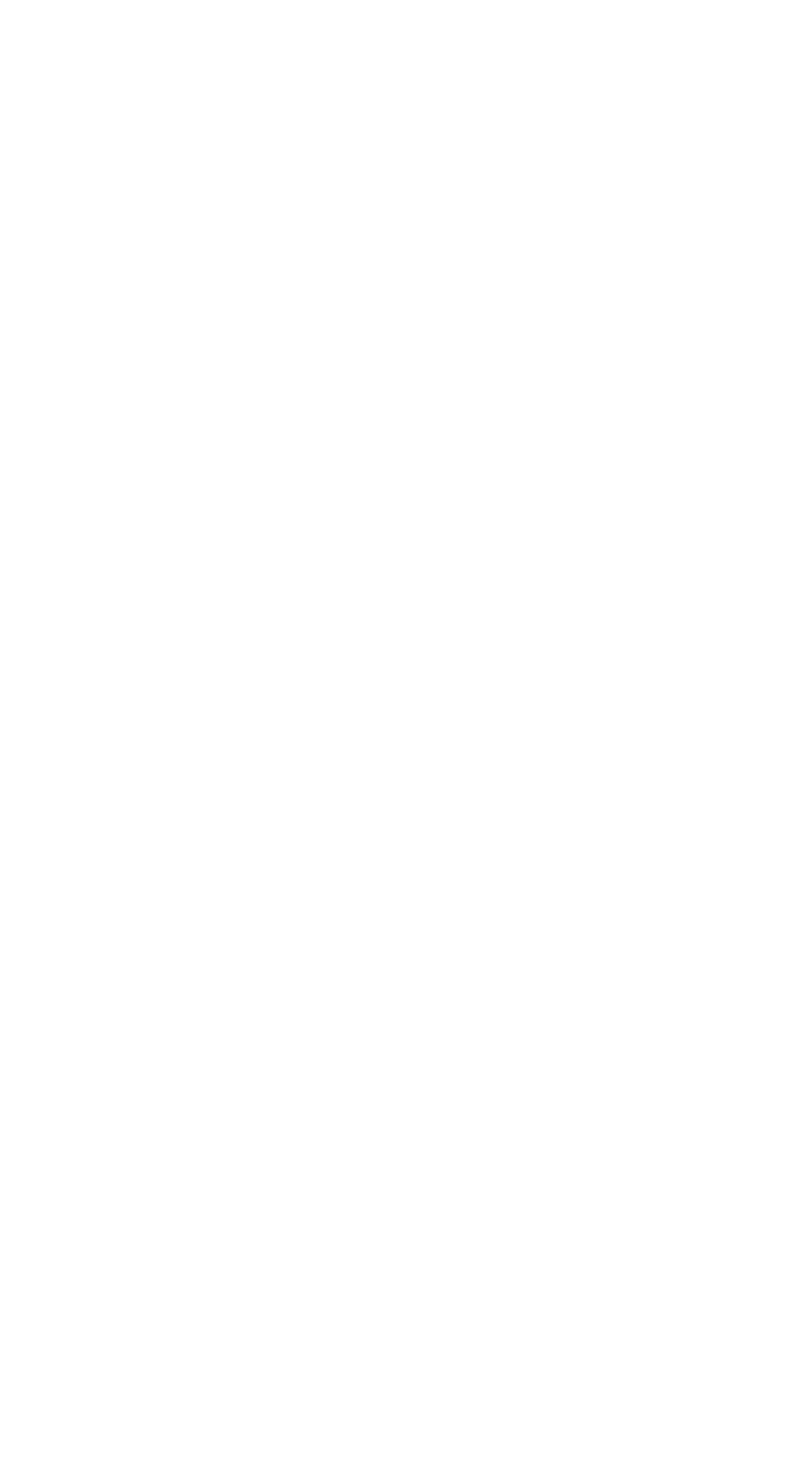
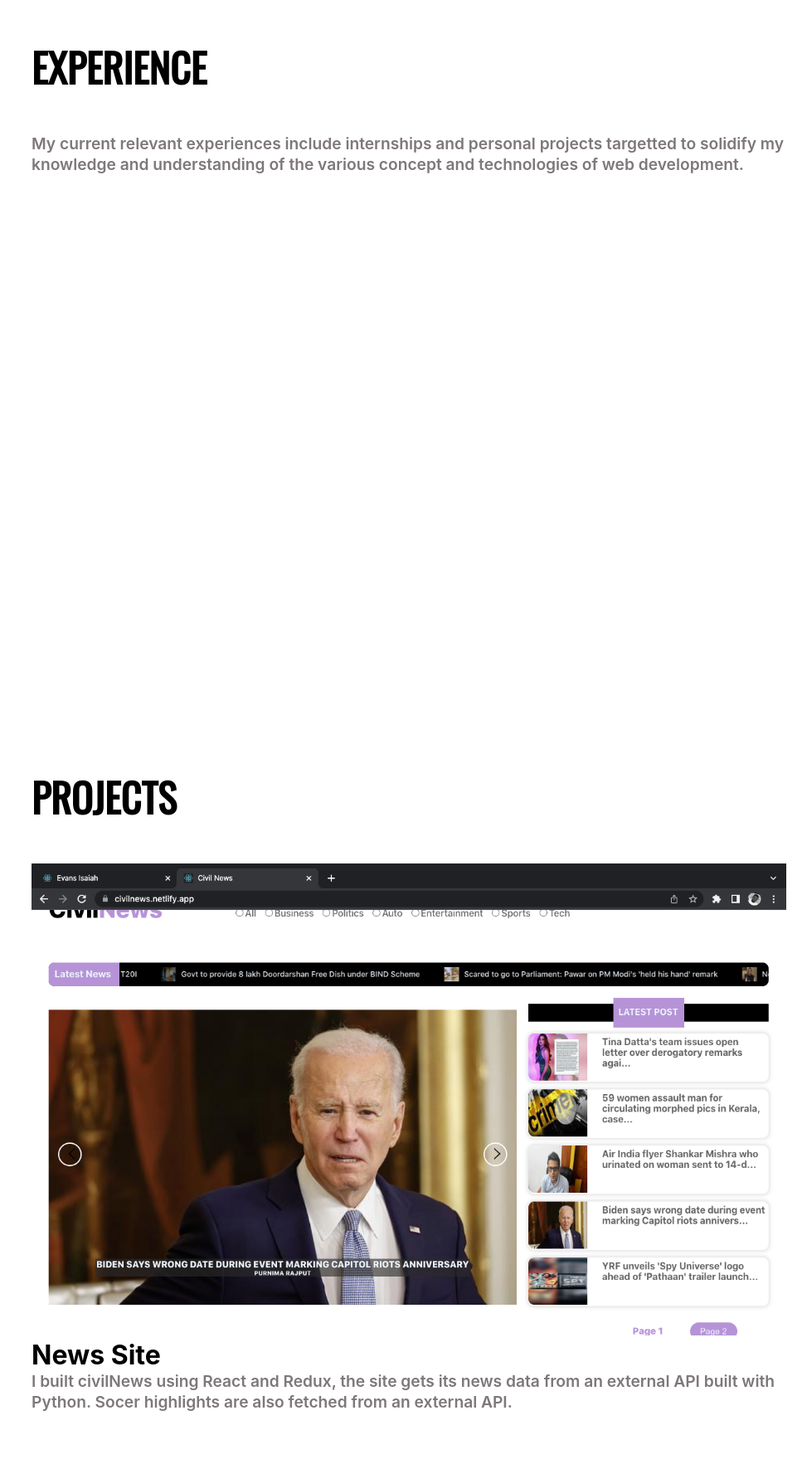
Before and after one commit to evansaizik/portfolio, a React (Create React App) app: page / in a window 1280 px wide. Shown: the part 2543-4308 px from the top of the page at 83% size, without its empty margins (307-1280 px from the left). Before the commit the page ends 2209 px from the top, so only its background shows below. Built offline with nearby package versions, Linux system fonts and the light colour scheme; a web font is replaced by a local one.

Commit message:
I added experience and project components

```diff
--- a/src/App.js
+++ b/src/App.js
@@ -4,11 +4,16 @@ import Header from "./components/Header/Header";
 import style from './App.module.css';
 import Education from "./components/Education/Education";
 import Skills from "./components/Skills/Skills";
+import Projects from "./components/Projects/Projects";
+import Experience from "./components/Experience/Experience";
 
 function App() {
   const aboutRef = useRef()
   const educationRef = useRef()
   const skillsRef = useRef()
+  const projectRef = useRef()
+  const experienceRef = useRef()
+
   const scrollToSection = id => {
     console.log(id);
     if (id === 'about') {
@@ -20,7 +25,14 @@ function App() {
     if (id === 'skills') {
       window.scrollTo({top: skillsRef.current.offsetTop, behavior: 'smooth',})
     }
+    if (id === 'projects') {
+      window.scrollTo({top: projectRef.current.offsetTop, behavior: 'smooth',})
+    }
+    if (id === 'experience') {
+      window.scrollTo({top: experienceRef.current.offsetTop, behavior: 'smooth',})
+    }
   };
+
   return (
     <>
       <Header onConfirm={scrollToSection} />
@@ -28,6 +40,8 @@ function App() {
         <About ref={aboutRef} />
         <Education ref={educationRef} />
         <Skills ref={skillsRef} />
+        <Experience ref={experienceRef} />
+        <Projects ref={projectRef} />
       </div>
     </>
   );
--- /dev/null
+++ b/src/components/Experience/Experience.js
@@ -0,0 +1,13 @@
+import { forwardRef } from 'react';
+import classes from './Experience.module.css';
+
+const Experience = forwardRef((props, ref) => {
+  return <section className={classes.container} ref={ref} >
+    <p className={classes.offset}>experience</p>
+    <h1 className={classes.title}>Experience</h1>
+    <p>My current relevant experiences include internships and personal projects targetted to solidify my knowledge and understanding of the various concept and technologies of web development.
+    </p>
+  </section>
+});
+
+export default Experience;
--- /dev/null
+++ b/src/components/Experience/Experience.module.css
@@ -0,0 +1,19 @@
+.container {
+  margin-top: 80px;
+  padding: 0 25px;
+  height: 100vh;
+}
+
+.offset {
+  margin: 50px 0;
+  visibility: hidden;
+}
+
+.title {
+  text-transform: uppercase;
+  font-family: 'Oswald';
+  font-size: 3rem;
+  font-weight: 600;
+  line-height: 100px;
+  margin-bottom: 30px;
+}
--- /dev/null
+++ b/src/components/Projects/Projects.js
@@ -0,0 +1,33 @@
+import { forwardRef } from 'react';
+import classes from './Projects.module.css';
+import news from '../Assets/news.png';
+import meta from '../Assets/metabnb.png';
+
+const Projects = forwardRef((props, ref) => {
+  return <section className={classes.container} ref={ref}>
+    <p className={classes.offset}>project</p>
+    <h1 className={classes.title}>Projects</h1>
+    <section className={classes.grid}>
+      <div className={classes.project}>
+        <div className={classes.img}>
+          <img src={news} alt='news site photograph' />
+        </div>
+        <div>
+          <h3>News Site</h3>
+          <p>I built civilNews using React and Redux, the site gets its news data from an external API built with Python. Socer highlights are also fetched from an external API. </p>
+        </div>
+      </div>
+      <div className={classes.project}>
+        <div className={classes.img}>
+          <img src={meta} alt='news site photograph' />
+        </div>
+        <div>
+          <h3>metaBnb mockup</h3>
+          <p>This is a responsive design to test my ability to work a UI designer to replicate pixel-perfect designs during my internship. </p>
+        </div>
+      </div>
+    </section>
+  </section>
+});
+
+export default Projects;
--- /dev/null
+++ b/src/components/Projects/Projects.module.css
@@ -0,0 +1,43 @@
+.container {
+  margin-top: 80px;
+  padding: 0 25px;
+  height: 100vh;
+}
+
+.offset {
+  margin: 50px 0;
+  visibility: hidden;
+}
+
+.title {
+  text-transform: uppercase;
+  font-family: 'Oswald';
+  font-size: 3rem;
+  font-weight: 600;
+  line-height: 100px;
+  margin-bottom: 30px;
+}
+
+.img {
+  width: 100%;
+  height: 100%;
+}
+
+.img img {
+  width: inherit;
+  height: inherit;
+}
+
+.grid {
+  display: grid;
+  grid-template-columns: 1fr;
+  gap: 4rem;
+}
+
+.project {
+  height: fit-content;
+}
+
+.project h3 {
+  font-size: 2rem;
+}
--- a/src/components/Skills/Skills.js
+++ b/src/components/Skills/Skills.js
@@ -10,6 +10,7 @@ import npm from '../Assets/npm.svg';
 const Skills = React.forwardRef((props, ref) => {
 
   return <div ref={ref} className={skillslayout.container}>
+    <p className={skillslayout.offset}>skill</p>
     <h2 className={skillslayout.title}>skills</h2>
     <h4>programming languages & tools</h4>
     <div className={skillslayout.skill}>
--- a/src/components/Skills/Skills.module.css
+++ b/src/components/Skills/Skills.module.css
@@ -1,7 +1,12 @@
 .container {
   margin-top: 80px;
   padding: 0 25px;
-  height: 80vh;
+  height: 100vh;
+}
+
+.offset {
+  margin: 50px 0;
+  visibility: hidden;
 }
 
 .title {
```
Also changed, not shown: src/components/Assets/metabnb.png (added), src/components/Assets/news.png (added).
